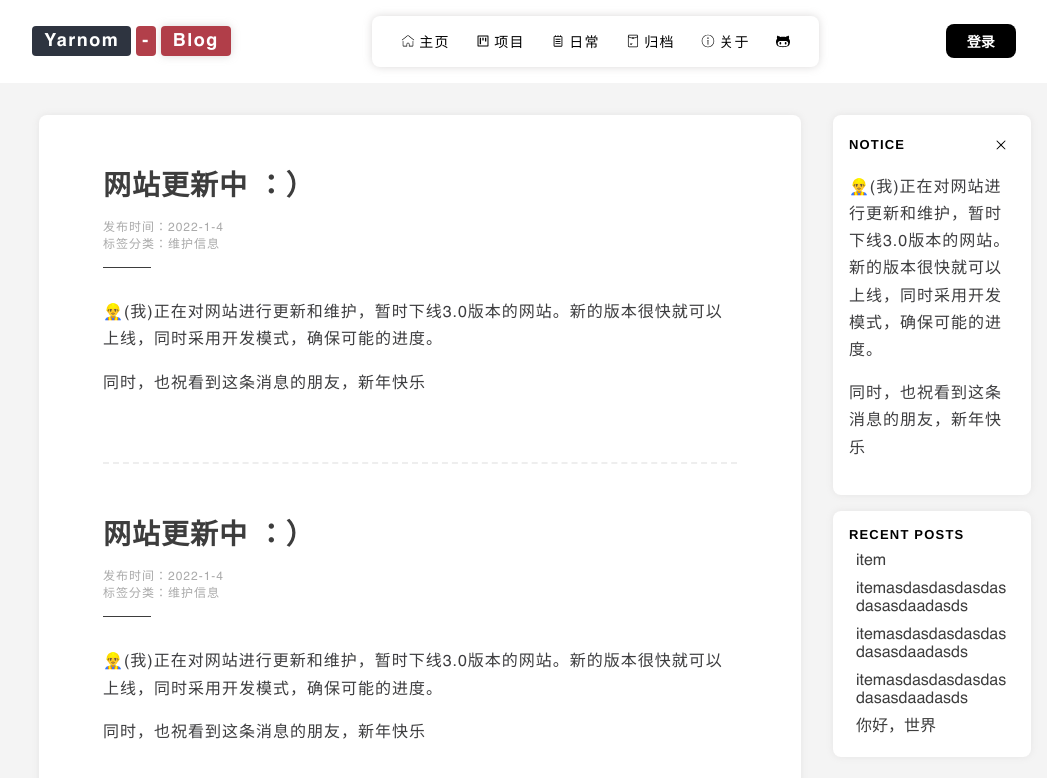
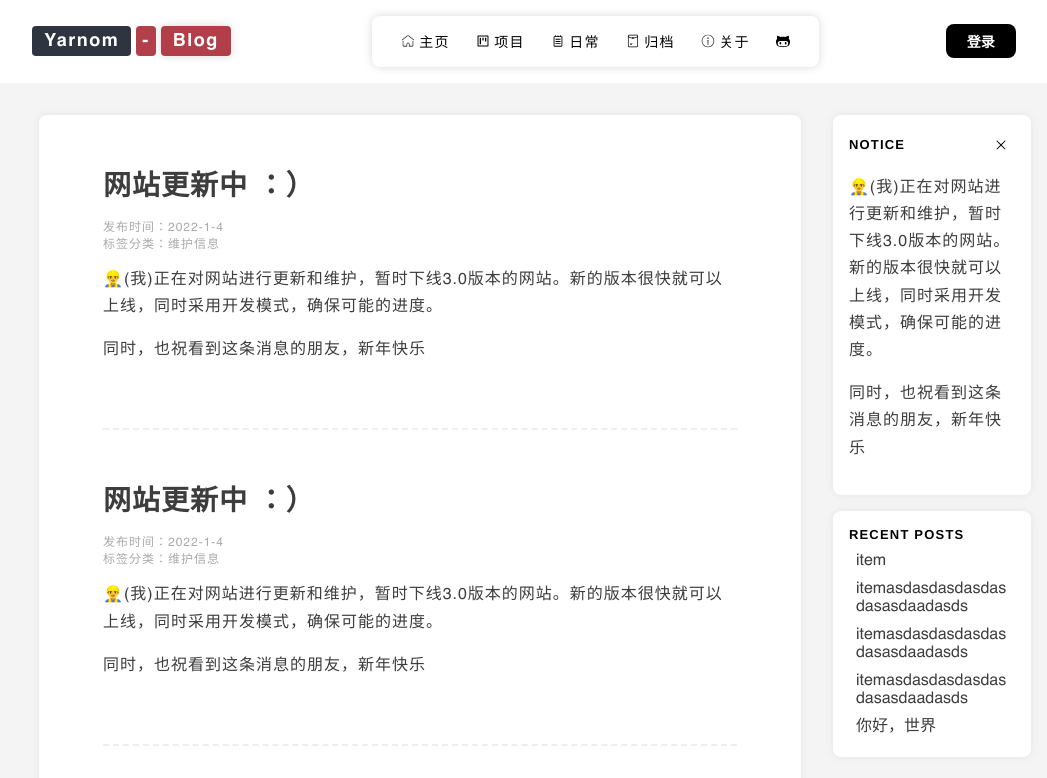
Before and after one commit to fengyarnom/whisper, a React (Create React App) app: page / in a window 1280 px wide. Shown: the top 778 px of the page, without its empty margins (121-1168 px from the left). Built offline with nearby package versions, Linux system fonts and the light colour scheme.

Commit message:
:sparkles: Modify post block

```diff
--- a/src/components/post/post.scss
+++ b/src/components/post/post.scss
@@ -27,14 +27,6 @@
       }
 
     }
-    .post-header::after{
-        content: "";
-        background-color: #3d3d3d;
-        display: block;
-        height: 1.5px;
-        width:3em;
-        margin: 1em 0;
-    }
     .post-content{
         font-size: 16px;
         color: #3d3d3f;
```
